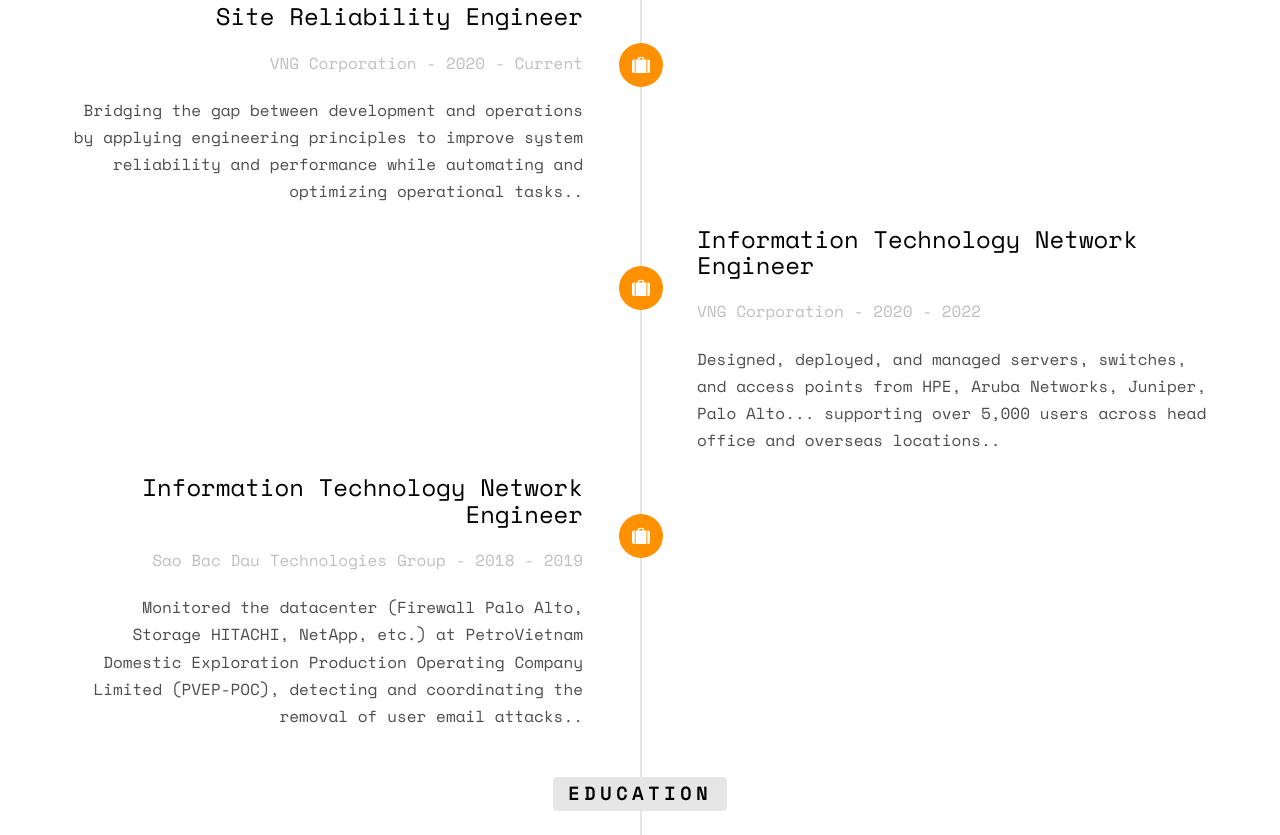
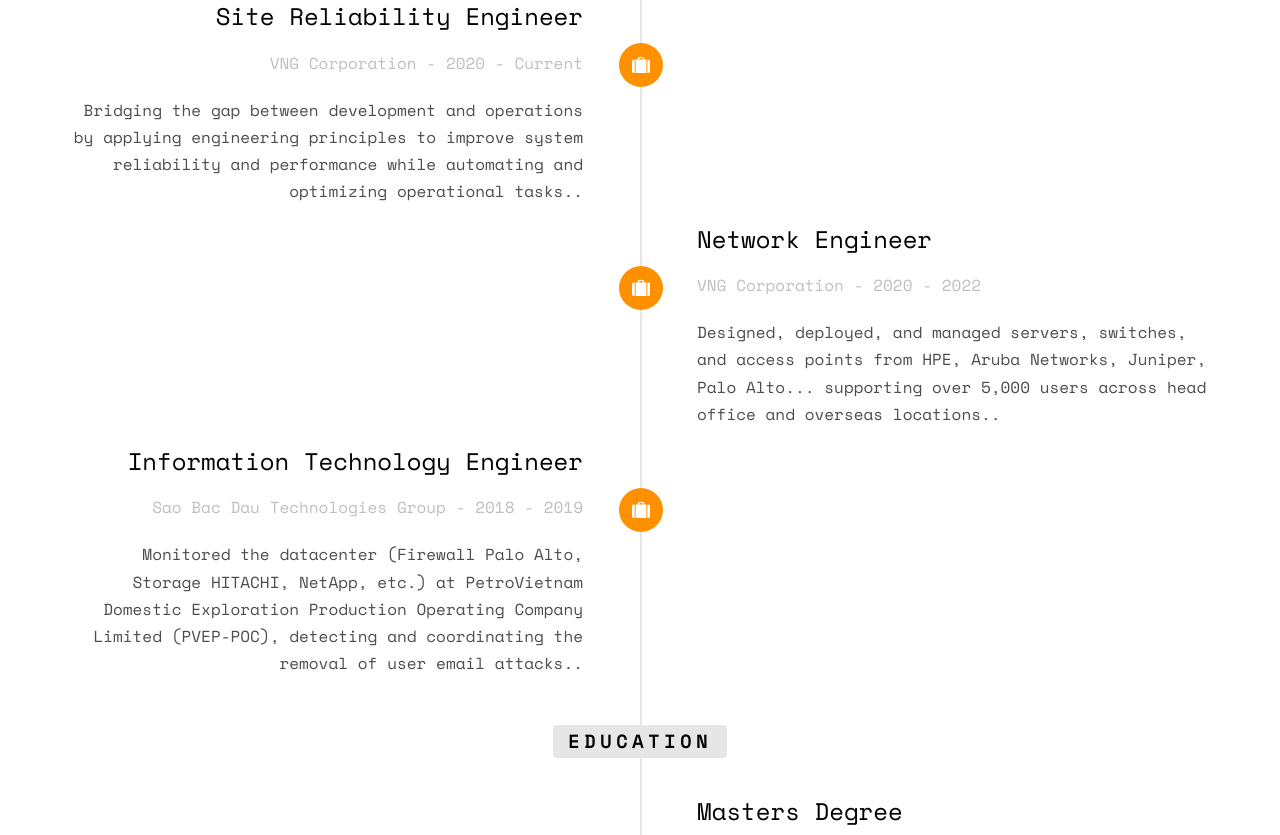
Before and after one commit to kyynt/profile, a plain HTML site: page index.html in a window 1280 px wide. Shown: the part 2055-2890 px from the top of the page. Drawn offline with nearby package versions, Linux system fonts and the light colour scheme; some packages are replaced by stand-ins of ours; no server answers; files whose address does not match are found by name.

Commit message:
change data

```diff
--- a/index.html
+++ b/index.html
@@ -134,7 +134,7 @@
 							<div class="timeline-badge"><i class="icon-suitcase"></i></div>
 							<div class="timeline-panel">
 								<div class="timeline-heading">
-									<h3 class="timeline-title">Information Technology Network Engineer</h3>
+									<h3 class="timeline-title">Network Engineer</h3>
 									<span class="company">VNG Corporation - 2020 - 2022</span>
 								</div>
 								<div class="timeline-body">
@@ -146,7 +146,7 @@
 							<div class="timeline-badge"><i class="icon-suitcase"></i></div>
 							<div class="timeline-panel">
 								<div class="timeline-heading">
-									<h3 class="timeline-title">Information Technology Network Engineer</h3>
+									<h3 class="timeline-title">Information Technology Engineer</h3>
 									<span class="company">Sao Bac Dau Technologies Group - 2018 - 2019</span>
 								</div>
 								<div class="timeline-body">
```
